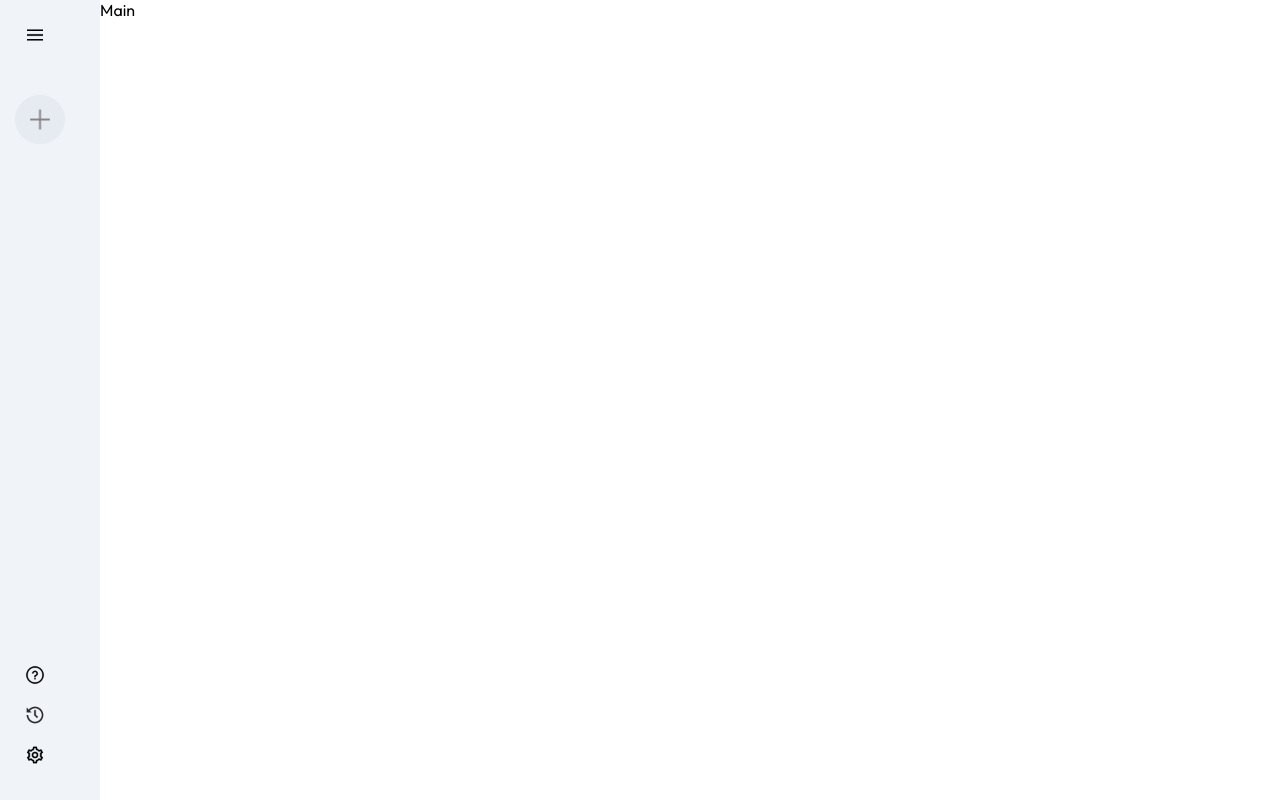
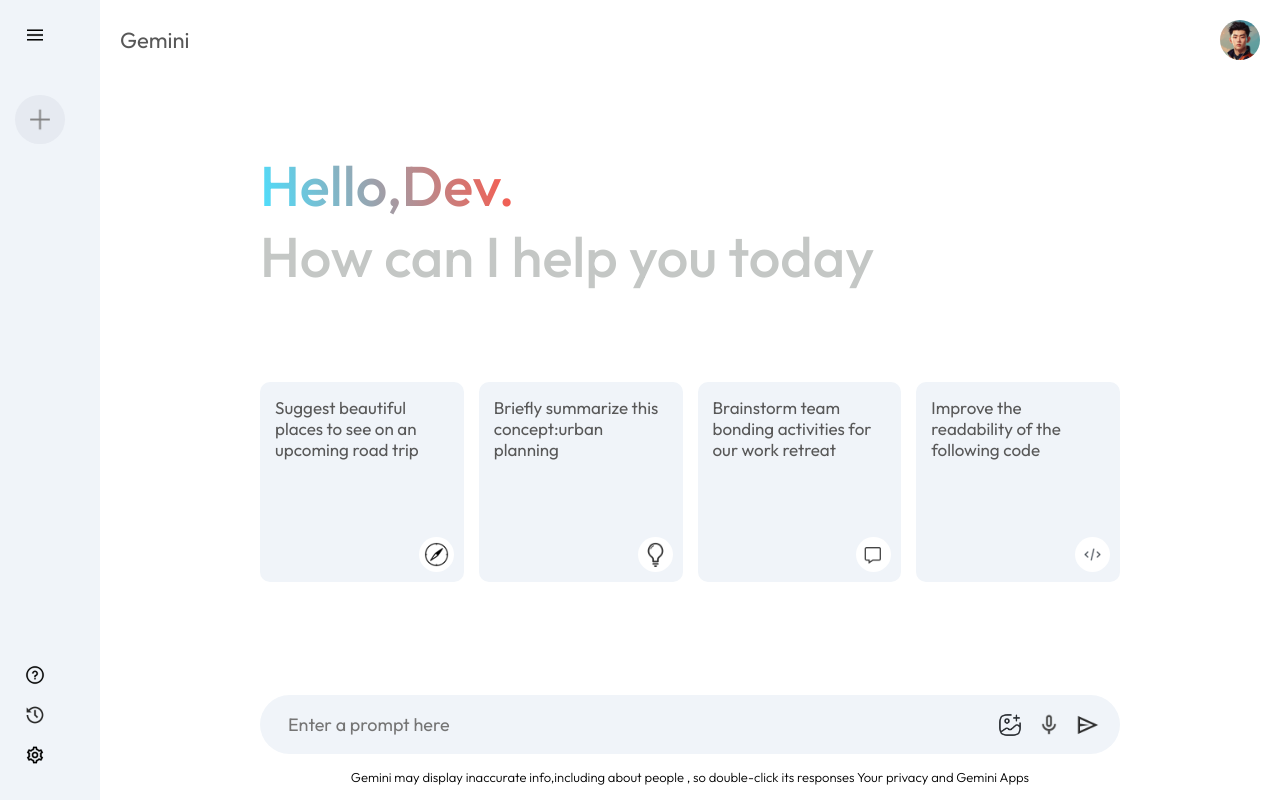
Before and after one commit to Rohithraj16/gemini_ai, a React (Vite) app: page / in a window 1280 px wide. Built offline with nearby package versions, Linux system fonts and the light colour scheme.

Commit message:
main :completed and Ui part of gemini ai is completed successfully

```diff
--- a/src/components/Main/Main.css
+++ b/src/components/Main/Main.css
@@ -0,0 +1,105 @@
+.main {
+	flex: 1;
+	min-height: 1vh;
+	padding-bottom: 15vh;
+	position: relative;
+}
+.main .nav {
+	display: flex;
+	align-items: center;
+	justify-content: space-between;
+	font-size: 22px;
+	padding: 20px;
+	color: #585858;
+}
+.main .nav img {
+	width: 40px;
+	border-radius: 50%;
+}
+.main-container {
+	max-width: 900px;
+	margin: auto;
+}
+.main .greet {
+	margin: 50px 0px;
+	font-size: 56px;
+	color: #c4c7c5;
+	font-weight: 500;
+	padding: 20px;
+}
+.main .greet span {
+	background: -webkit-linear-gradient(16deg, #4be0ff, #ff5546);
+	background-clip: text;
+	-webkit-background-clip: text;
+	-webkit-text-fill-color: transparent;
+}
+.main .cards {
+	display: grid;
+	grid-template-columns: repeat(auto-fill, minmax(180px, 1fr));
+	gap: 15px;
+	padding: 20px;
+}
+.main .card {
+	height: 200px;
+	padding: 15px;
+	background-color: #f0f4f9;
+	border-radius: 10px;
+	position: relative;
+	cursor: pointer;
+}
+.main .card img {
+	width: 35px;
+	padding: 5px;
+	position: absolute;
+	background-color: white;
+	border-radius: 20px;
+	bottom: 10px;
+	right: 10px;
+}
+.main .card p {
+	color: #585858;
+	font-size: 17px;
+}
+.main .card:hover {
+	background-color: #dfe4ea;
+}
+.main-bottom {
+	position: absolute;
+	bottom: 0;
+	width: 100%;
+	max-width: 900px;
+	padding: 0px 20px;
+	margin: auto;
+}
+.search-box {
+	display: flex;
+	align-items: center;
+	justify-content: space-between;
+	gap: 20px;
+	background-color: #f0f4f9;
+	padding: 10px 20px;
+	border-radius: 50px;
+}
+.search-box img {
+	width: 24px;
+	cursor: pointer;
+}
+.search-box input {
+	flex: 1;
+	background: transparent;
+	border: none;
+	outline: none;
+	padding: 8px;
+	font-size: 18px;
+}
+.search-box div {
+	display: flex;
+	align-items: center;
+	gap: 15px;
+}
+.main .bottom-info {
+	font-size: 13px;
+	margin: 15px auto;
+	text-align: center;
+	font-weight: 300;
+}
--- a/src/components/Main/Main.jsx
+++ b/src/components/Main/Main.jsx
@@ -1,8 +1,55 @@
 import React from "react";
 import "./Main.css";
-
+import { assets } from "../../assets/assets";
 const Main = () => {
-	return <div>Main</div>;
+	return (
+		<div className="main">
+			<div className="nav">
+				<p>Gemini</p>
+				<img src={assets.user_icon} alt="" />
+			</div>
+			<div className="main-container">
+				<div className="greet">
+					<p>
+						<span>Hello,Dev.</span>
+					</p>
+					<p>How can I help you today</p>
+				</div>
+				<div className="cards">
+					<div className="card">
+						<p>Suggest beautiful places to see on an upcoming road trip</p>
+						<img src={assets.compass_icon} alt="" />
+					</div>
+					<div className="card">
+						<p>Briefly summarize this concept:urban planning</p>
+						<img src={assets.bulb_icon} alt="" />
+					</div>
+					<div className="card">
+						<p>Brainstorm team bonding activities for our work retreat</p>
+						<img src={assets.message_icon} alt="" />
+					</div>
+					<div className="card">
+						<p>Improve the readability of the following code</p>
+						<img src={assets.code_icon} alt="" />
+					</div>
+				</div>
+				<div className="main-bottom">
+					<div className="search-box">
+						<input type="text" placeholder="Enter a prompt here" />
+						<div>
+							<img src={assets.gallery_icon} alt="" />
+							<img src={assets.mic_icon} alt="" />
+							<img src={assets.send_icon} alt="" />
+						</div>
+					</div>
+					<p className="bottom-info">
+						Gemini may display inaccurate info,including about people , so
+						double-click its responses Your privacy and Gemini Apps
+					</p>
+				</div>
+			</div>
+		</div>
+	);
 };
 
 export default Main;
```
